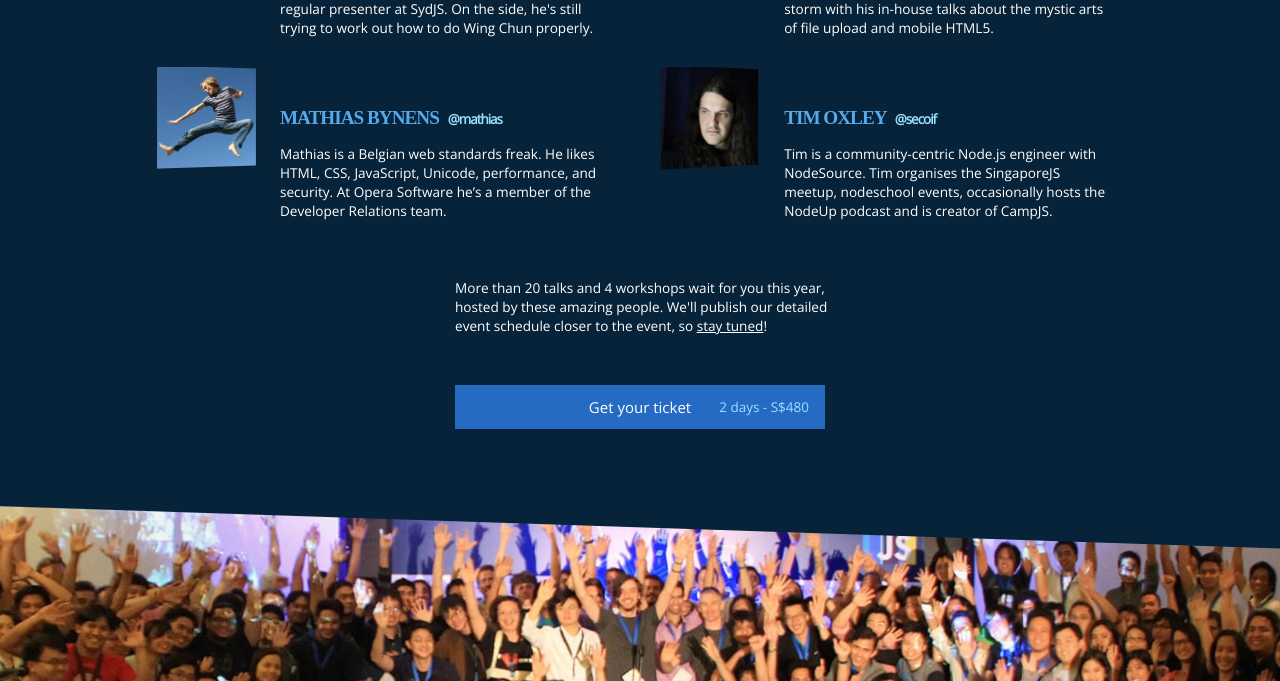
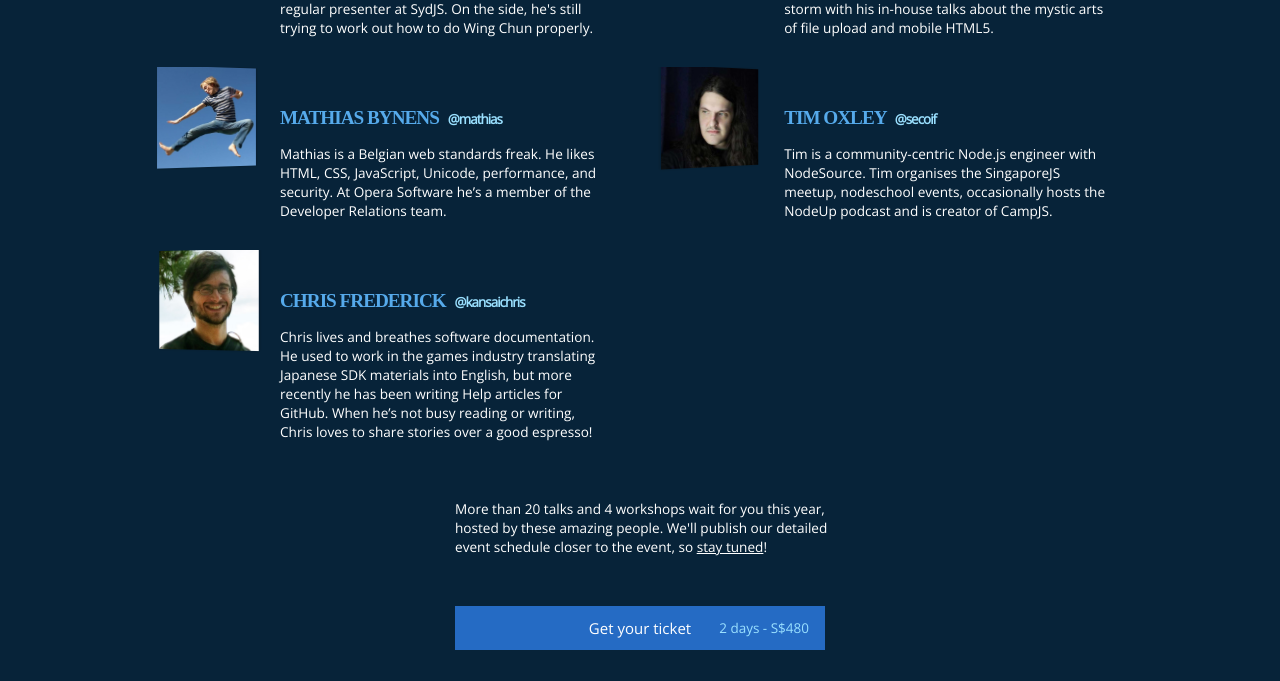
Before and after one commit to serrynaimo/2014.jsconf.asia, a PHP site: page / in a window 1280 px wide. Shown: the part 3931-4612 px from the top of the page. Run offline with PHP 8.4, Linux system fonts and the light colour scheme; some libraries are stand-ins or nearby versions; some web fonts are replaced.

Commit message:
Adding Chris

```diff
--- a/index.php
+++ b/index.php
@@ -280,6 +280,15 @@
 					creator of CampJS.
 				</p>
 			</div>
+			<div class="speaker">
+				<a href="https://twitter.com/kansaichris" target="_blank"><img src="img/speakers/chris-frederick.jpg" /></a>
+				<h3>Chris Frederick <a href="https://twitter.com/kansaichris" target="_blank">@kansaichris</a></h3>
+				<p>
+					Chris lives and breathes software documentation. He used to work in the games industry translating
+					Japanese SDK materials into English, but more recently he has been writing Help articles for GitHub.
+					When he’s not busy reading or writing, Chris loves to share stories over a good espresso!
+				</p>
+			</div>
 
 			<p>
 				<br/><br/>
```
Also changed, not shown: img/speakers/chris-frederick.jpg (added), img/sponsors/all.jpg (added).
